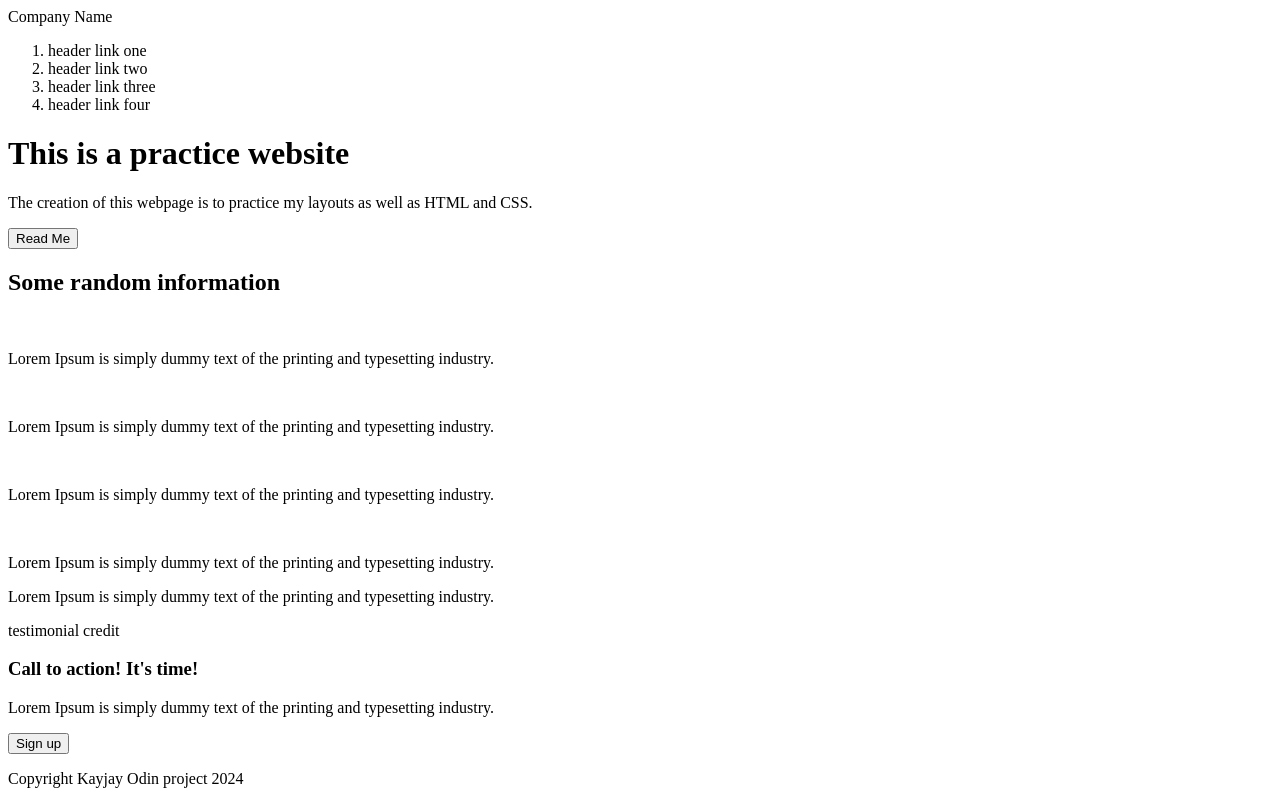
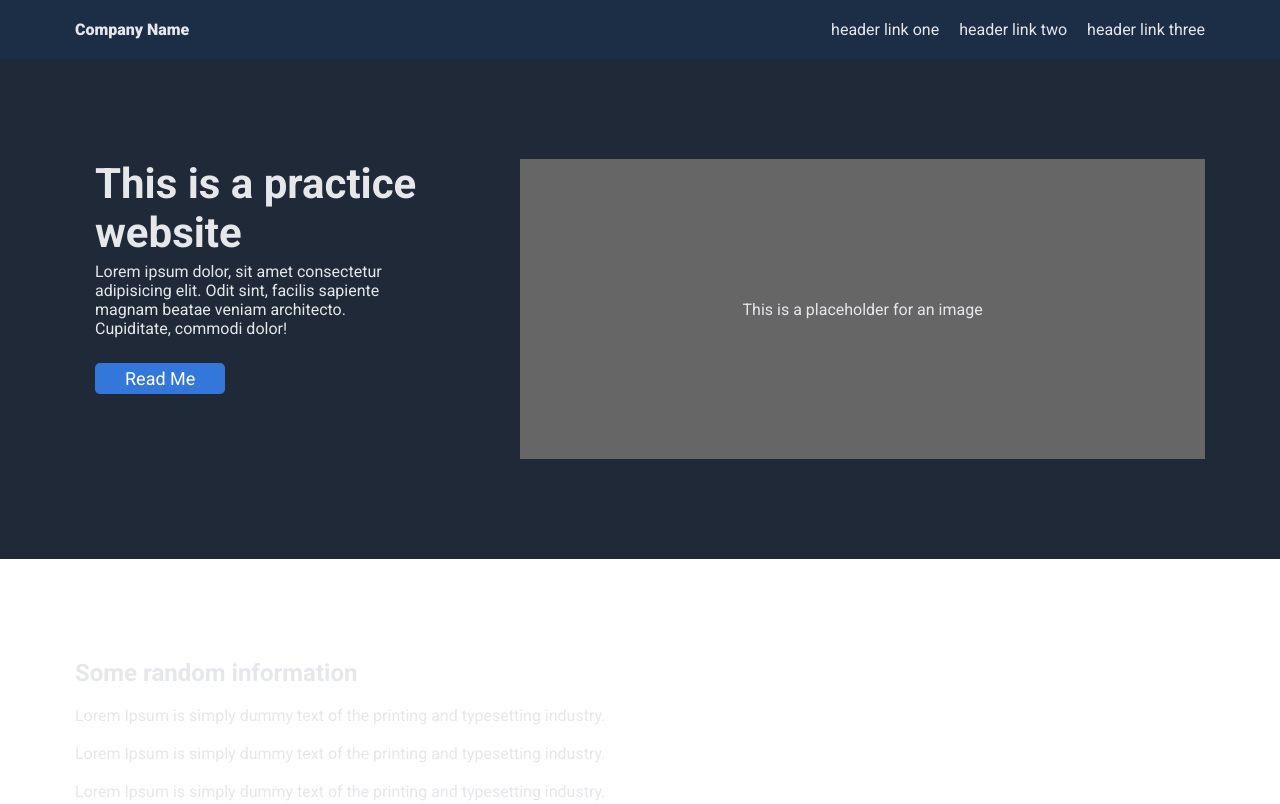
Before and after one commit to Kayjayness/landing-page-odin-project, a plain HTML site: page index.html in a window 1280 px wide. Shown: the top 804 px of the page. Drawn offline with Linux system fonts and the light colour scheme.

Commit message:
CSS for header and header sections updated

```diff
--- a/index.html
+++ b/index.html
@@ -2,27 +2,30 @@
 <html lang="en">
 <head>
     <meta charset="UTF-8">
+    <link rel="preconnect" href="https://fonts.googleapis.com">
+    <link rel="preconnect" href="https://fonts.gstatic.com" crossorigin>
+    <link href="https://fonts.googleapis.com/css2?family=Roboto:ital,wght@0,300;0,400;0,500;0,700;0,900;1,300;1,400;1,500;1,700;1,900&display=swap" rel="stylesheet">
+    <link rel="stylesheet" href="styles.css">
     <title>Landing Page</title>
 </head>
 <body>
     <header class="header">
-        <nav>
+        <nav class="navigation">
             <logo class="logo">Company Name</logo>
             <ol class="navigationList">
                 <li class="navitem one">header link one</li>
                 <li class="navitem two">header link two</li>
                 <li class="navitem three">header link three</li>
-                <li class="navitem four">header link four</li>
             </ol>
         </nav>
         <div class="headersection">
             <div class="headersectionOne">
                 <h1>This is a practice website</h1>
-                <p>The creation of this webpage is to practice my layouts as well as HTML and CSS.</p>
+                <p>Lorem ipsum dolor, sit amet consectetur adipisicing elit. Odit sint, facilis sapiente magnam beatae veniam architecto. Cupiditate, commodi dolor!</p>
                 <button class="button">Read Me</button>
             </div>
             <div class="headersectionTwo">
-
+                <div>This is a placeholder for an image</div>
             </div>
         </div>
     </header>
--- a/styles.css
+++ b/styles.css
@@ -0,0 +1,78 @@
+*,
+*::before,
+*::after {
+    margin: 0px;
+    padding: 0px;
+    box-sizing: border-box;
+    list-style: none;
+    font-family: "Roboto", sans-serif;
+}
+
+body {
+    background-color: #1f2937;
+    color: #e5e7eb;
+}
+
+.navigation {
+    background-color: #1c2e46;
+    padding: 20px 75px;
+    display: flex;
+    justify-content: space-between;
+}
+
+.logo {
+    font-weight: 900;
+}
+
+.navigationList {
+    display: flex;
+    gap: 20px;
+}
+
+.headersection {
+    padding: 100px 75px;
+    justify-content: center;
+    display: flex;
+    gap: 100px;
+}
+
+.headersectionOne {
+    padding-left: 20px;
+    display: flex;
+    flex-direction: column;
+    justify-content: flex-start;
+    align-items: flex-start;
+    gap: 5px;
+    flex: 0 1 400px;
+    min-width: 150px;
+}
+
+.headersectionOne h1 {
+    font-size: 42px;
+}
+
+.button {
+    margin-top: 20px;
+    padding: 5px 30px;
+    font-size: 18px;
+    color: #fff;
+    background-color: #3477db;
+    border-style: none;
+    border-radius: 5px;
+}
+
+.headersectionTwo {
+    display: flex;
+    align-items: center;
+    justify-content: center;
+    background-color: #666;
+    width: 800px;
+    height: 300px;
+    flex: 0 1 auto;
+    min-width: 200px;
+}
+
+.sectionTwo {
+    background-color: #fff;
+    padding: 100px 75px;
+}
```
Also changed, not shown: 1 other file.
